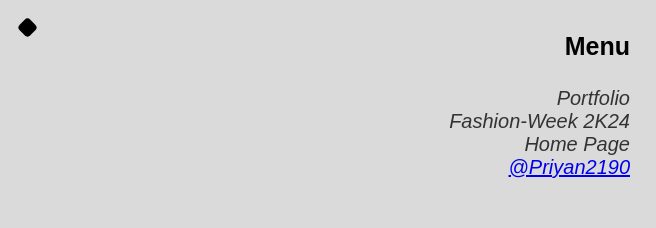
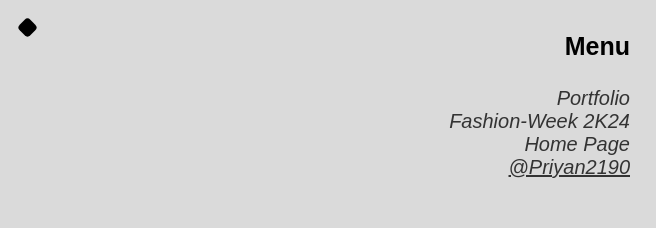
Before and after one commit to Priyan2190/DOLCE-GABBANA, a plain HTML site: page index.html in a window 1280 px wide. Shown: the top 228 px of the page, 0-656 px from the left. Drawn offline with nearby package versions, Linux system fonts and the light colour scheme; grey boxes are pictures that could not be loaded.

Commit message:
Update 1st.css

```diff
--- a/1st.css
+++ b/1st.css
@@ -61,6 +61,9 @@ body {
     font-style: italic;
 
 
+}
+#left-r a{
+    color: #333;
 }
 
 
```
